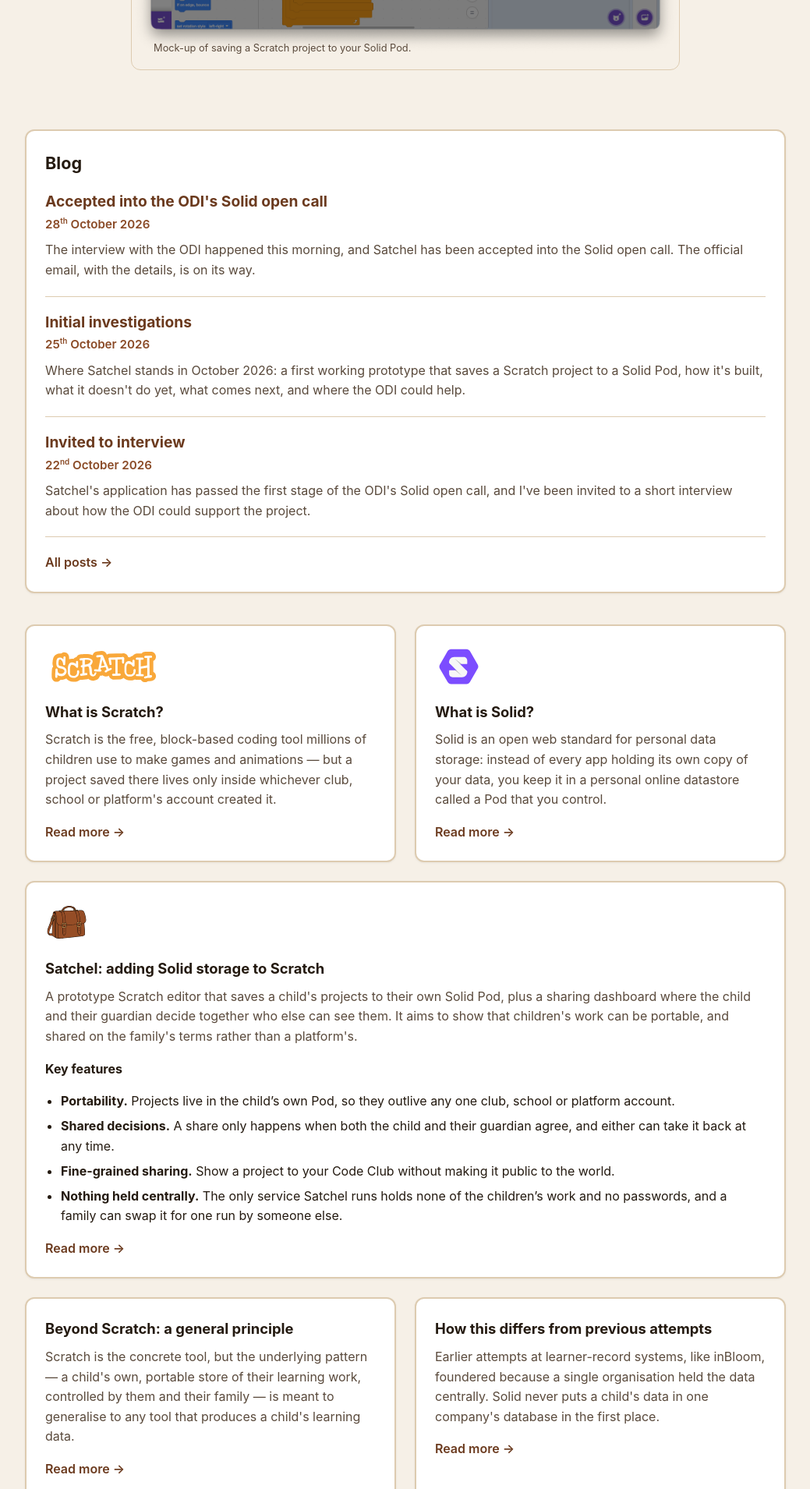
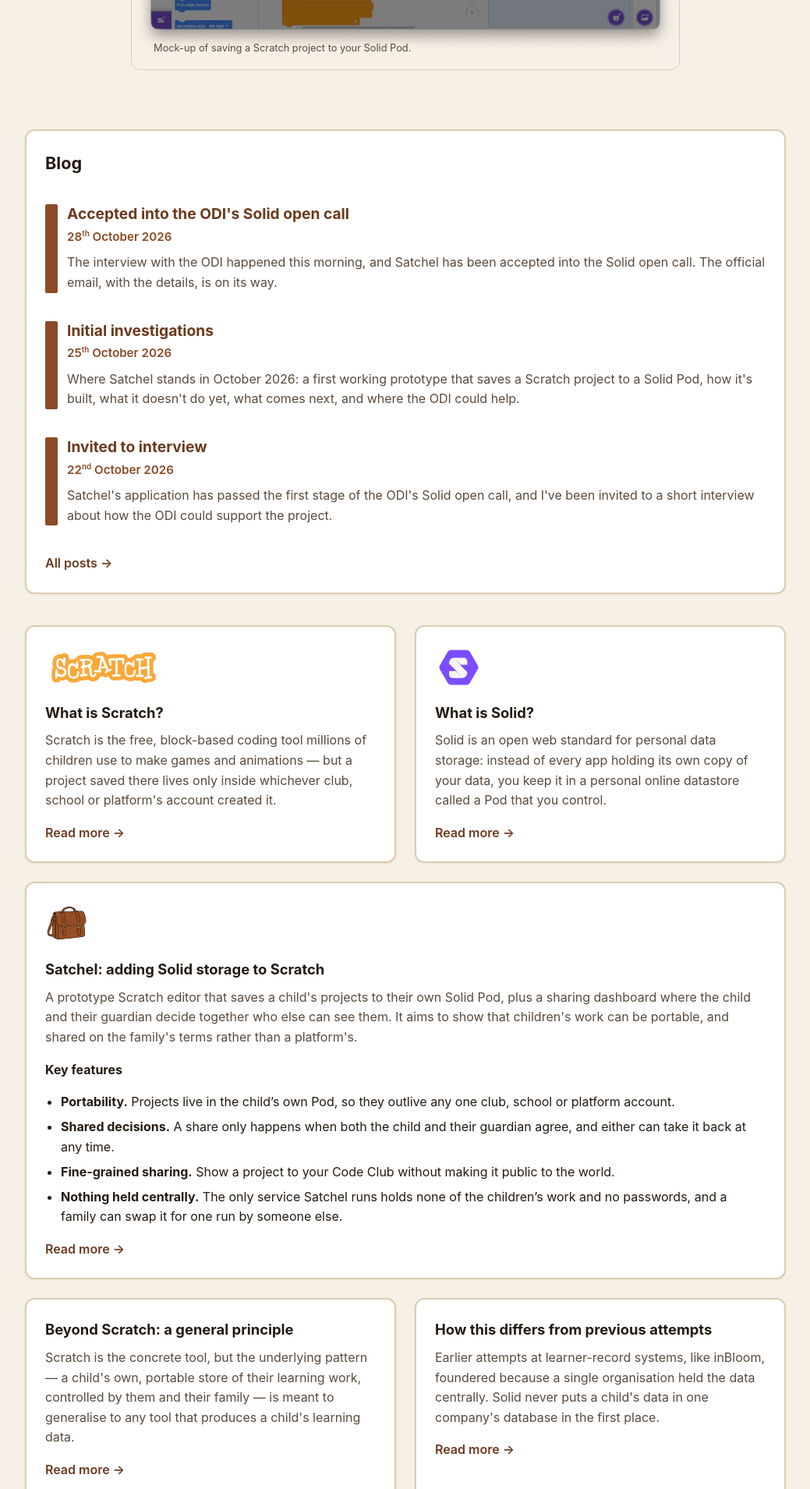
Before and after one commit to viboko/satchel-project, a Jekyll site: the page built from index.md, in a window 1280 px wide. Shown: the part 723-2633 px from the top of the page at 78% size, without its empty margins (120-1159 px from the left). Built offline with Jekyll 4.4.1, drawn with Linux system fonts in a browser that asks for light colours.

Commit message:
Style the post lists like the Gravesend Code Club blog
Each post has a brown bar down its left, and the whole post is highlighted
on hover, and clickable, in place of the rule between posts and the
underlined title. The highlight is the page background on the home page's
white card, and the header band's tan on the blog page.

Co-Authored-By: Claude Opus 5.5 <noreply@anthropic.com>

```diff
--- a/_sass/custom.scss
+++ b/_sass/custom.scss
@@ -582,19 +582,53 @@ main {
 }
 
 // Lists of posts: the latest few on the home page, and all of them on the
-// blog page.
+// blog page. Each post has a brown bar down its left, and the whole post is
+// highlighted on hover rather than separated from the next by a rule, as on
+// the Gravesend Code Club blog. The highlight's colour depends on what the
+// list sits on, so the home page's card and the blog page set their own.
+$post-bar-width: 16px;
+$post-hover-padding: 1rem;
+
 .post-list {
+  --post-hover-bg: #{$color-band-bg};
+
   margin: 0;
   padding: 0;
   list-style: none;
 }
 
+// The padding and matching negative margin let the highlight reach past the
+// text without moving anything when the post isn't hovered.
 .post-list__item {
-  padding: 1.25rem 0;
-  border-bottom: 1px solid $color-border;
+  position: relative;
+  margin: 0 (-$post-hover-padding);
+  padding: $post-hover-padding;
+  border-radius: $radius;
+  transition: background-color 0.15s ease;
 
-  &:first-child {
-    padding-top: 0;
+  & + & {
+    margin-top: 0.25rem;
+  }
+
+  &:hover,
+  &:focus-within {
+    background-color: var(--post-hover-bg);
+  }
+
+  article {
+    position: relative;
+    padding-left: calc(#{$post-bar-width} + 0.75rem);
+
+    &::before {
+      content: "";
+      position: absolute;
+      top: 0;
+      bottom: 0;
+      left: 0;
+      width: $post-bar-width;
+      border-radius: 2px;
+      background: $color-accent;
+    }
   }
 }
 
@@ -606,9 +640,23 @@ main {
   a {
     text-decoration: none;
 
-    &:hover,
+    // Stretches the link over the whole post, highlight and all, so
+    // clicking anywhere in it opens the post. It's placed against the
+    // article, which sits inside the item's padding.
+    &::after {
+      content: "";
+      position: absolute;
+      inset: -$post-hover-padding;
+      border-radius: $radius;
+    }
+
     &:focus-visible {
-      text-decoration: underline;
+      outline: none;
+
+      &::after {
+        outline: 2px solid $color-accent;
+        outline-offset: 2px;
+      }
     }
   }
 }
@@ -634,6 +682,8 @@ main {
   box-shadow: 0 1px 3px rgb(0 0 0 / 6%);
 
   .post-list {
+    --post-hover-bg: #{$color-bg};
+
     margin-bottom: 1.25rem;
   }
 }
@@ -643,10 +693,6 @@ main {
   font-size: 1.35rem;
 }
 
-.blog__intro {
-  margin: 0 0 2rem;
-  color: $color-text-muted;
-}
 
 .pagination {
   display: flex;
```
